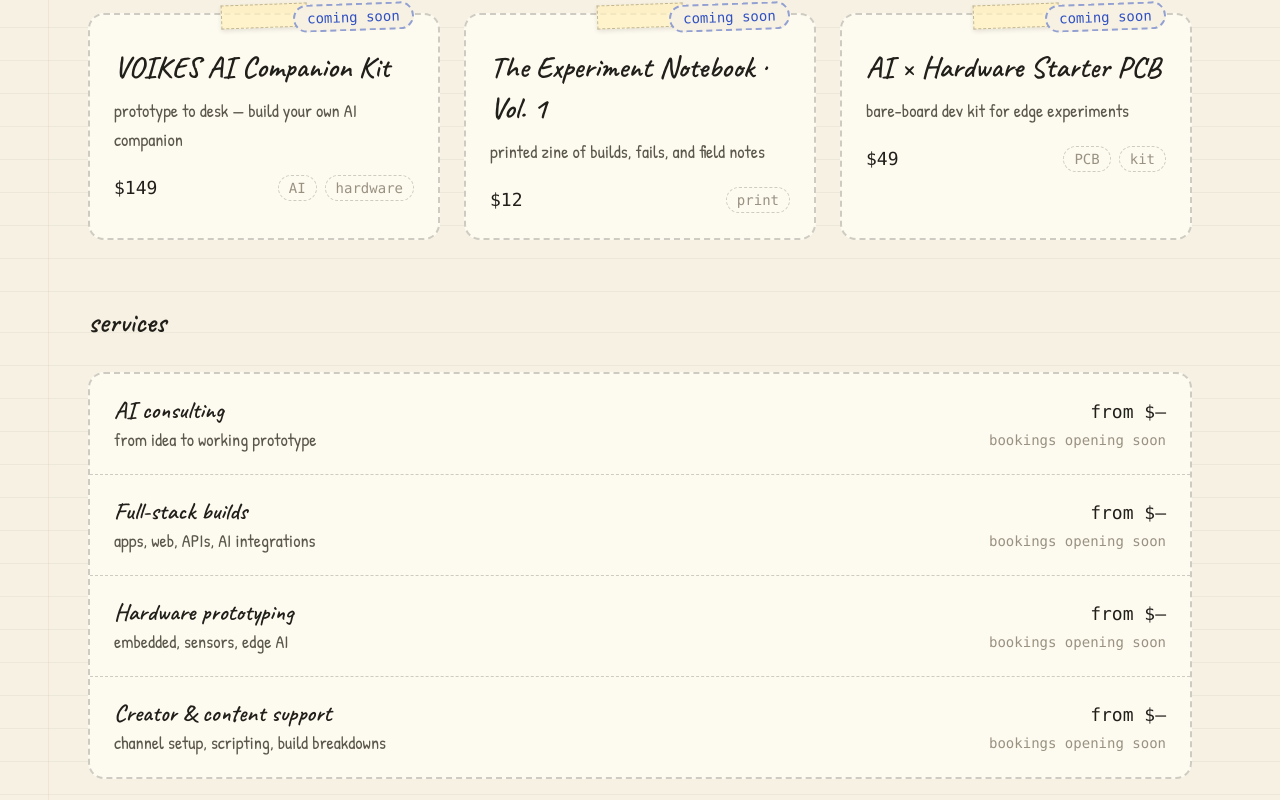
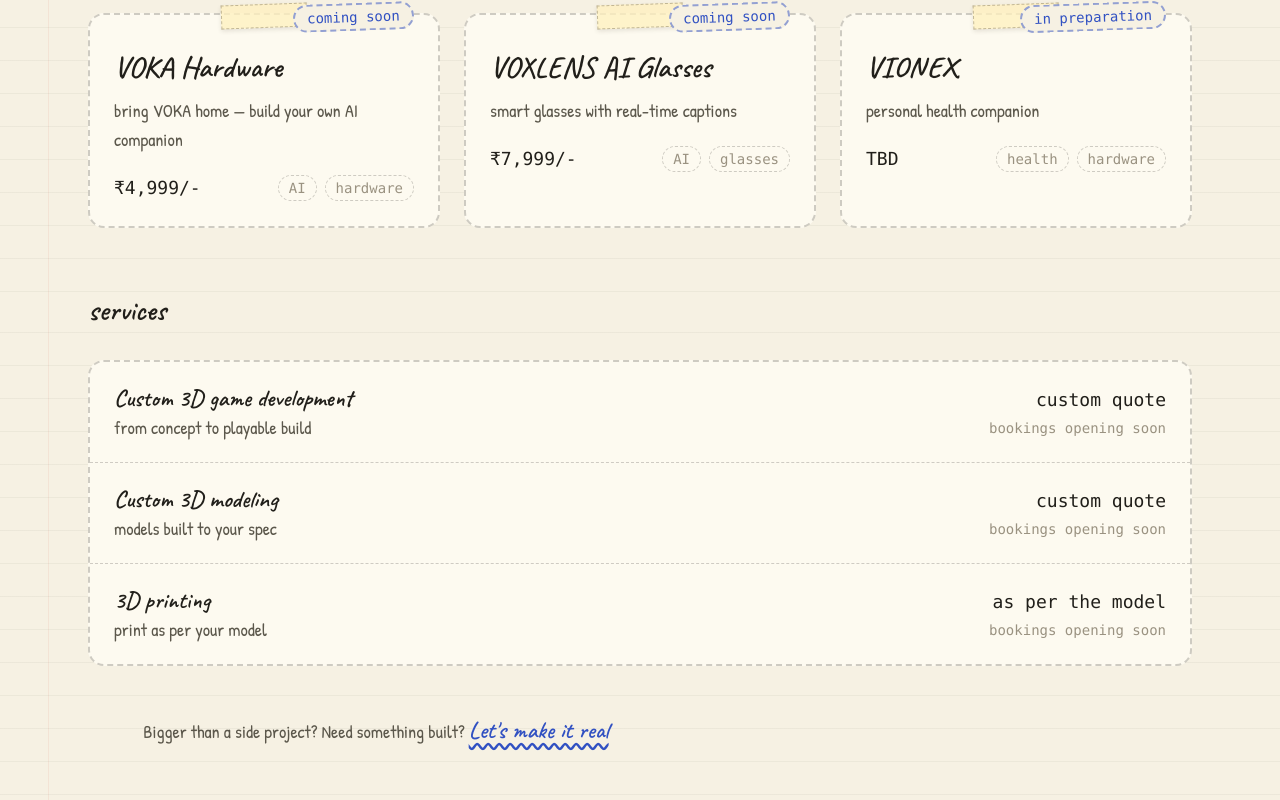
Before and after one commit to ananvaypandey/portfolio, a Next.js app: page /portfolio/shop in a window 1280 px wide. Shown: the part 500-1300 px from the top of the page. Built offline with nearby package versions, Linux system fonts and the light colour scheme.

Commit message:
fix: add SIH/tech wins to events, scrub SIH from projects, real shop items, drop sub counts

```diff
--- a/components/Events.tsx
+++ b/components/Events.tsx
@@ -4,23 +4,19 @@ import SectionHeading from "./SectionHeading";
 const events = [
   {
     name: "Smart India Hackathon",
-    desc: "Built VIONEX — a Personal Health Companion combining AI, health monitoring, edge computing, robotics, and caregiver connectivity.",
+    desc: "Started on the waitlist, made it into the Grand Finale. The biggest build season yet — the project stays under wraps until the big day.",
   },
   {
     name: "Smart India Hackathon",
-    desc: "Participated in the SIH ecosystem, working on technology-driven problem solving.",
+    desc: "Participating in SIH 2026 — long hours, hard problems, good people.",
   },
   {
     name: "TechExpo",
-    desc: "Participated in technology and project innovation activities.",
-  },
-  {
-    name: "Thrive",
-    desc: "Participated in technology-focused innovation activities.",
+    desc: "Winner — 2024 and 2025.",
   },
   {
     name: "ProTech",
-    desc: "Participated in technical projects and innovation activities.",
+    desc: "Winner — 2025.",
   },
   {
     name: "DevFest",
--- a/components/FeaturedProject.tsx
+++ b/components/FeaturedProject.tsx
@@ -37,9 +37,6 @@ export default function FeaturedProject() {
               <span className="rounded-full bg-foreground px-3 py-1 font-mono text-sm text-background">
                 featured
               </span>
-              <span className="rounded-full border border-dashed border-borderish bg-background px-3 py-1 font-mono text-sm text-faint">
-                problem statement · SIH26181
-              </span>
             </div>
 
             <h3 className="mt-6 font-hand text-5xl font-semibold tracking-tight text-accent sm:text-6xl">
@@ -50,11 +47,10 @@ export default function FeaturedProject() {
             </p>
 
             <p className="mt-5 text-xl leading-relaxed text-foreground/85">
-              An AI-powered personal health companion built for the Smart India
-              Hackathon — combining a wearable health band, edge-based AI
-              monitoring, and a robotic assistant into one connected care
-              system. It monitors vitals, supports daily wellness, and keeps
-              caregivers and doctors in the loop.
+              An AI-powered personal health companion that combines a wearable
+              health band, edge-based AI monitoring, and a robotic assistant
+              into one connected care system. It monitors vitals, supports
+              daily wellness, and keeps caregivers and doctors in the loop.
             </p>
 
             <blockquote className="mt-6 border-l-4 border-ink-red bg-background/60 px-5 py-4 font-hand text-2xl italic leading-snug text-foreground/80">
--- a/components/YouTubeBlock.tsx
+++ b/components/YouTubeBlock.tsx
@@ -2,14 +2,14 @@ import Image from "next/image";
 import Reveal from "./Reveal";
 import SectionHeading from "./SectionHeading";
 import { channels } from "@/lib/channels";
-import { resolveChannelInfo, type ChannelInfo } from "@/lib/youtube";
+import { resolveChannelAvatar } from "@/lib/youtube";
 
 export default async function YouTubeBlock() {
-  const info = new Map<string, ChannelInfo>();
+  const avatars = new Map<string, string>();
   for (const channel of channels) {
-    info.set(
+    avatars.set(
       channel.handle,
-      await resolveChannelInfo(channel.handle, channel.avatarFallback)
+      await resolveChannelAvatar(channel.handle, channel.avatarFallback)
     );
   }
 
@@ -35,17 +35,13 @@ export default async function YouTubeBlock() {
         />
 
         <div className="grid gap-4 md:grid-cols-2 md:gap-8">
-          {channels.map((channel, i) => {
-            const channelInfo = info.get(channel.handle);
-            return (
+          {channels.map((channel, i) => (
             <Reveal key={channel.handle} delay={i * 0.08}>
               <div className="card-hover relative flex h-full flex-col items-center gap-5 rounded-3xl border-2 border-dashed border-borderish bg-surface p-5 text-center sm:gap-8 sm:p-8">
                 <div className="relative shrink-0 -rotate-3 rounded-2xl border-2 border-borderish bg-background p-2.5 shadow-[0_18px_40px_-18px_rgba(60,50,30,0.4)] transition-transform hover:rotate-0 sm:p-3">
                   <div className="tape" />
                   <Image
-                      src={
-                        channelInfo?.avatar ?? channel.avatarFallback
-                      }
+                    src={avatars.get(channel.handle) ?? channel.avatarFallback}
                     alt={`${channel.name} channel profile picture`}
                     width={112}
                     height={112}
@@ -61,11 +57,6 @@ export default async function YouTubeBlock() {
                     <h3 className="font-hand text-2xl font-semibold tracking-tight text-ink-red sm:text-3xl md:text-4xl">
                       {channel.name}
                     </h3>
-                      {channelInfo?.subscribers && (
-                        <span className="rounded-full border border-accent/40 bg-accent/10 px-2.5 py-0.5 font-mono text-xs text-accent sm:px-3 sm:text-sm">
-                          {channelInfo.subscribers} subscribers
-                        </span>
-                      )}
                   </div>
                   <span className="mt-2 inline-block rounded-full border border-dashed border-borderish bg-background px-3 py-1 font-mono text-xs text-faint sm:text-sm">
                     {channel.kind}
@@ -97,8 +88,7 @@ export default async function YouTubeBlock() {
                 </div>
               </div>
             </Reveal>
-            );
-          })}
+          ))}
         </div>
       </div>
     </section>
--- a/lib/shop.ts
+++ b/lib/shop.ts
@@ -1,50 +1,44 @@
 export const products = [
   {
-    name: "VOIKES AI Companion Kit",
-    note: "prototype to desk — build your own AI companion",
-    price: "$149",
+    name: "VOKA Hardware",
+    note: "bring VOKA home — build your own AI companion",
+    price: "₹4,999/-",
     status: "coming soon",
     tags: ["AI", "hardware"],
   },
   {
-    name: "The Experiment Notebook · Vol. 1",
-    note: "printed zine of builds, fails, and field notes",
-    price: "$12",
+    name: "VOXLENS AI Glasses",
+    note: "smart glasses with real-time captions",
+    price: "₹7,999/-",
     status: "coming soon",
-    tags: ["print"],
+    tags: ["AI", "glasses"],
   },
   {
-    name: "AI × Hardware Starter PCB",
-    note: "bare-board dev kit for edge experiments",
-    price: "$49",
-    status: "coming soon",
-    tags: ["PCB", "kit"],
+    name: "VIONEX",
+    note: "personal health companion",
+    price: "TBD",
+    status: "in preparation",
+    tags: ["health", "hardware"],
   },
 ];
 
 export const services = [
   {
-    name: "AI consulting",
-    note: "from idea to working prototype",
-    price: "from $—",
+    name: "Custom 3D game development",
+    note: "from concept to playable build",
+    price: "custom quote",
     status: "bookings opening soon",
   },
   {
-    name: "Full-stack builds",
-    note: "apps, web, APIs, AI integrations",
-    price: "from $—",
+    name: "Custom 3D modeling",
+    note: "models built to your spec",
+    price: "custom quote",
     status: "bookings opening soon",
   },
   {
-    name: "Hardware prototyping",
-    note: "embedded, sensors, edge AI",
-    price: "from $—",
-    status: "bookings opening soon",
-  },
-  {
-    name: "Creator & content support",
-    note: "channel setup, scripting, build breakdowns",
-    price: "from $—",
+    name: "3D printing",
+    note: "print as per your model",
+    price: "as per the model",
     status: "bookings opening soon",
   },
 ];
--- a/lib/youtube.ts
+++ b/lib/youtube.ts
@@ -1,11 +1,7 @@
-export type ChannelInfo = { avatar: string; subscribers?: string };
-
-export async function resolveChannelInfo(
+export async function resolveChannelAvatar(
   handle: string,
-  fallbackAvatar: string
-): Promise<ChannelInfo> {
-  const fallback: ChannelInfo = { avatar: fallbackAvatar };
-
+  fallback: string
+): Promise<string> {
   try {
     const res = await fetch(`https://www.youtube.com/@${handle}/about`, {
       headers: {
@@ -18,22 +14,12 @@ export async function resolveChannelInfo(
     const html = await res.text();
 
     const og = html.match(/<meta property="og:image" content="([^"]+)"/);
-    const avatar = og?.[1] ?? fallbackAvatar;
+    if (og?.[1]) return og[1];
 
-    const subLabel = html.match(
-      /"subscriberCountText":\{"accessibility":\{"accessibilityData":\{"label":"([^"]+)"/
-    );
-    let subscribers: string | undefined;
-    if (subLabel?.[1]) {
-      const raw = subLabel[1]
-        .replace(/\s*subscribers?$/i, "")
-        .replace(/\s+thousand$/i, "K")
-        .replace(/\s+million$/i, "M")
-        .replace(/\s+billion$/i, "B");
-      subscribers = raw;
-    }
+    const avatar = html.match(/"avatar":\{"thumbnails":\[\{"url":"([^"]+)"/);
+    if (avatar?.[1]) return avatar[1];
 
-    return { avatar, subscribers };
+    return fallback;
   } catch {
     return fallback;
   }
```
Lines whose indentation alone changed are shown as unchanged.
